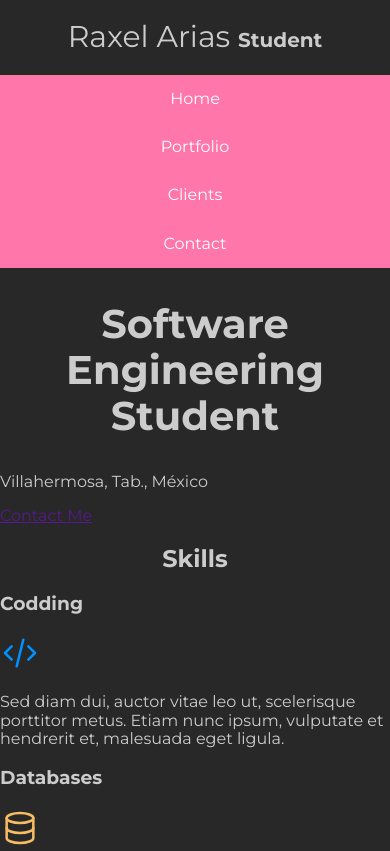
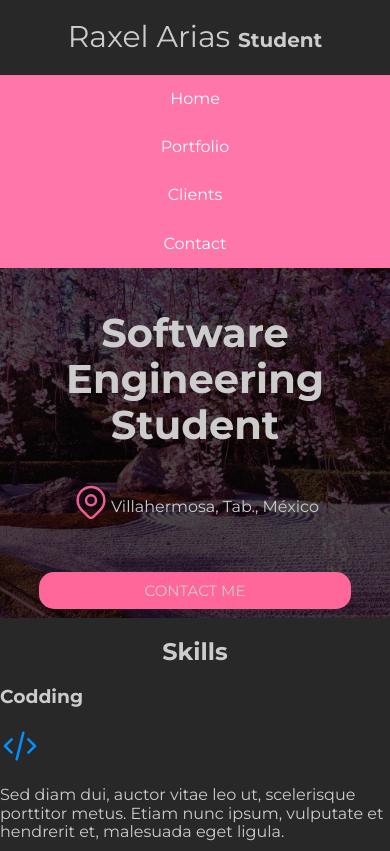
Before and after one commit to AlbaSly/PersonalWebSiteLayout, a plain HTML site: page index.html in a window 390 px wide. Shown: the top 851 px of the page. Drawn offline with nearby package versions, Linux system fonts and the light colour scheme.

Commit message:
styles.css and responsive.css modified
background color changed (transparency added), css button styles added

```diff
--- a/css/responsive.css
+++ b/css/responsive.css
@@ -3,4 +3,8 @@
         flex-direction: row;
         justify-content: space-between;
     }
+
+    .btn {
+        width: auto;
+    }
 }
--- a/css/styles.css
+++ b/css/styles.css
@@ -18,6 +18,11 @@
 
 html {
     font-size: 62.5%;
+    box-sizing: border-box;
+}
+
+*, *:before, *:after {
+    box-sizing: inherit;
 }
 
 body {
@@ -43,6 +48,7 @@ h1.title {
 
 section h2.title {
     font-size: 4rem;
+    margin: 0 auto;
 }
 
 .main-nav-bg {
@@ -69,3 +75,54 @@ section h2.title {
 .main-nav a:hover {
     background-color: var(--brillianrose);
 }
+
+.section-title {
+    background-image: url(../img/py8T3X.jpg);
+    background-position: center;
+    background-size: cover;
+    height: 35rem;
+    position: relative;
+}
+
+.section-h2 {
+    font-size: 4rem;
+}
+
+.section-title-container {
+    position: absolute;
+    background-color: rgba(0, 0, 0, 0.7);
+    width: 100%;
+    height: 100%;
+
+    display: flex;
+    flex-direction: column;
+    align-items: center; /* horizontal */
+    justify-content: center; /* vertical */
+}
+
+.my-location {
+    display: flex;
+    align-items: flex-start;
+}
+
+.btn {
+    color: var(--chinesesilver);
+    text-decoration: none;
+    font-size: 1.5rem;
+    text-transform: uppercase;
+    text-align: center;
+    background-color: var(--brillianrose);
+    border-radius: 1.5rem;
+    padding: 1rem 1.5rem;
+    margin-top: 4rem;
+    width: 80%;
+}
+
+.btn:hover {
+    background-color: var(--raspberryglaze);
+}
+
+.footer-text {
+    text-align: center;
+    font-style: italic;
+}
--- a/index.html
+++ b/index.html
@@ -24,19 +24,30 @@
         <h1 class="title">Raxel Arias <span>Student</span></h1>
     </header>
 
-    <div class="main-nav-bg">
-        <nav class="main-nav main-nav-container">
+    <nav class="main-nav-bg">
+        <div class="main-nav main-nav-container">
             <a href="">Home</a>
             <a href="">Portfolio</a>
             <a href="">Clients</a>
             <a href="">Contact</a>
-        </nav>
-    </div>
+        </div>
+    </nav>
 
-    <section>
-        <h2 class="title">Software Engineering Student</h1>
-        <p>Villahermosa, Tab., México</p>
-        <a href="">Contact Me</a>
+    <section class="section-title">
+        <div class="section-title-container">
+            <h2 class="section-h2">Software Engineering Student</h2>
+
+            <div class="my-location">
+                <svg xmlns="http://www.w3.org/2000/svg" class="icon icon-tabler icon-tabler-map-pin" width="40" height="40" viewBox="0 0 24 24" stroke-width="1.5" stroke="#EA5E93" fill="none" stroke-linecap="round" stroke-linejoin="round">
+                    <path stroke="none" d="M0 0h24v24H0z" fill="none"/>
+                    <circle cx="12" cy="11" r="3" />
+                    <path d="M17.657 16.657l-4.243 4.243a2 2 0 0 1 -2.827 0l-4.244 -4.243a8 8 0 1 1 11.314 0z" />
+                </svg>
+                <p>Villahermosa, Tab., México</p>
+            </div>
+
+            <a href="" class="btn">Contact Me</a>
+        </div>
     </section>
 
 
@@ -107,7 +118,7 @@
     </section>
 
     <footer>
-        <p class="title">Raxel Arias, 2021</p>
+        <p class="footer-text">Raxel Arias, 2021</p>
     </footer>
 </body>
 </html>
```
Also changed, not shown: img/py8T3X.jpg (added).
